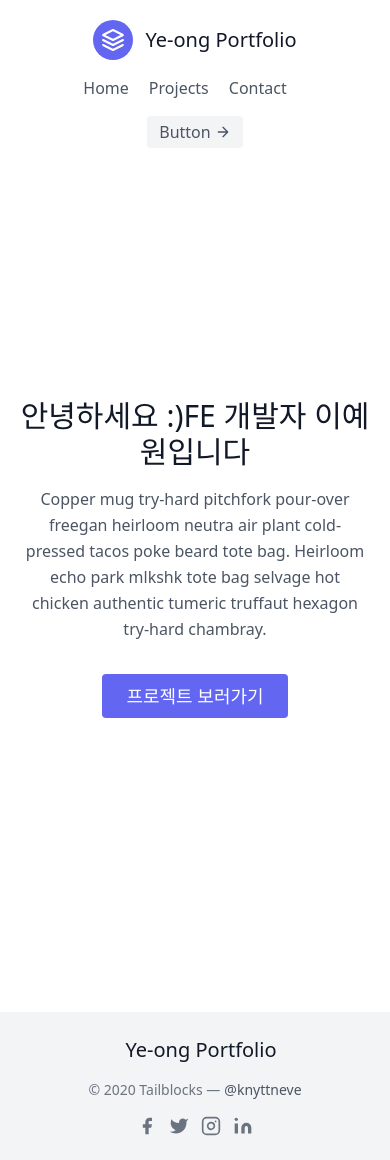
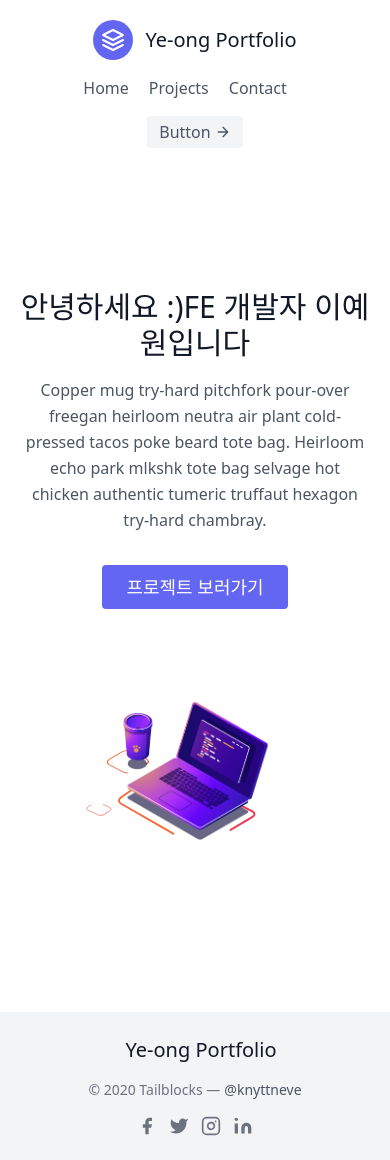
Before and after one commit to yen001004/next-portfolio, a Next.js app: page / in a window 390 px wide. Built offline with nearby package versions, Linux system fonts and the light colour scheme.

Commit message:
refactor: Hero component

```diff
--- /dev/null
+++ b/components/home/hero.js
@@ -0,0 +1,32 @@
+import React from "react";
+import Animation from "./animation";
+
+const Hero = () => {
+  return (
+    <>
+      <div className="flex flex-col items-center mb-16 text-center lg:flex-grow md:w-1/2 lg:pr-24 md:pr-16 md:items-start md:text-left md:mb-0">
+        <h1 className="mb-4 text-3xl font-medium text-gray-900 title-font sm:text-4xl">
+          안녕하세요 :)
+          <br className="hidden lg:inline-block" />
+          FE 개발자 이예원입니다
+        </h1>
+        <p className="mb-8 leading-relaxed">
+          Copper mug try-hard pitchfork pour-over freegan heirloom neutra air
+          plant cold-pressed tacos poke beard tote bag. Heirloom echo park
+          mlkshk tote bag selvage hot chicken authentic tumeric truffaut hexagon
+          try-hard chambray.
+        </p>
+        <div className="flex justify-center">
+          <button className="inline-flex px-6 py-2 text-lg text-white bg-indigo-500 border-0 rounded focus:outline-none hover:bg-indigo-600">
+            프로젝트 보러가기
+          </button>
+        </div>
+      </div>
+      <div class="lg:max-w-lg lg:w-full md:w-1/2 w-5/6">
+        <Animation />
+      </div>
+    </>
+  );
+};
+
+export default Hero;
--- a/pages/index.js
+++ b/pages/index.js
@@ -1,6 +1,7 @@
 import Head from "next/head";
 import Image from "next/image";
 import Layout from "@/components/layout";
+import Hero from "@/components/home/hero";
 
 export default function Home() {
   return (
@@ -13,25 +14,7 @@ export default function Home() {
       </Head>
       <section className="flex flex-col items-center justify-center min-h-screen text-gray-600 body-font">
         <div className="container flex flex-col items-center px-5 py-24 mx-auto md:flex-row">
-          <div className="flex flex-col items-center mb-16 text-center lg:flex-grow md:w-1/2 lg:pr-24 md:pr-16 md:items-start md:text-left md:mb-0">
-            <h1 className="mb-4 text-3xl font-medium text-gray-900 title-font sm:text-4xl">
-              안녕하세요 :)
-              <br className="hidden lg:inline-block" />
-              FE 개발자 이예원입니다
-            </h1>
-            <p className="mb-8 leading-relaxed">
-              Copper mug try-hard pitchfork pour-over freegan heirloom neutra
-              air plant cold-pressed tacos poke beard tote bag. Heirloom echo
-              park mlkshk tote bag selvage hot chicken authentic tumeric
-              truffaut hexagon try-hard chambray.
-            </p>
-            <div className="flex justify-center">
-              <button className="inline-flex px-6 py-2 text-lg text-white bg-indigo-500 border-0 rounded focus:outline-none hover:bg-indigo-600">
-                프로젝트 보러가기
-              </button>
-            </div>
-          </div>
-          <div className="w-5/6 lg:max-w-lg lg:w-full md:w-1/2"></div>
+          <Hero />
         </div>
       </section>
     </Layout>
```
